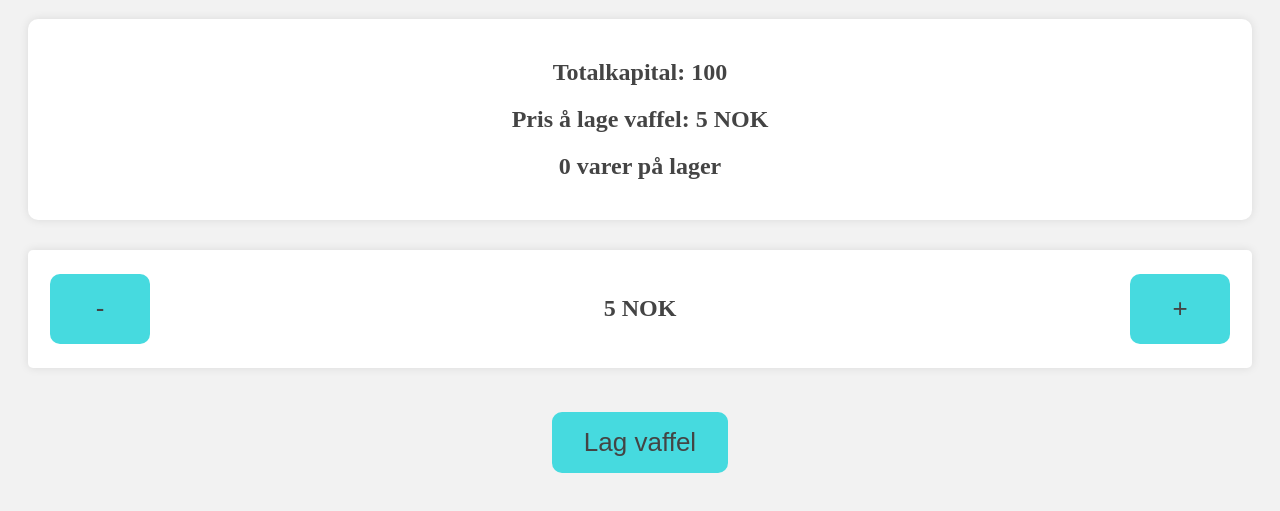
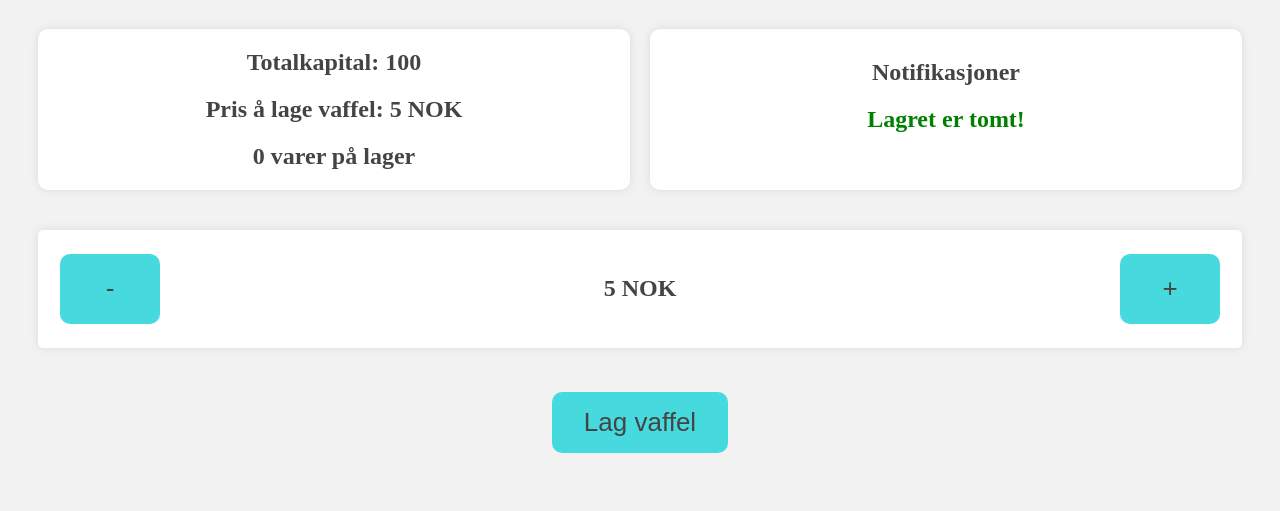
Before and after one commit to londer1/Vaffelboden-spill, a plain HTML site: page index.html in a window 1280 px wide. Shown: the part 89-600 px from the top of the page. Drawn offline with Linux system fonts and the light colour scheme.

Commit message:
masse greier :3

```diff
--- a/index.html
+++ b/index.html
@@ -12,6 +12,7 @@
         Leander's Vaffelbod
     </h1>
     <div class="skrift">
+        <div class="info">
             <h2 id="viserAntallKroner">
                 Totalkapital: 100
             </h2>
@@ -22,6 +23,12 @@
                 0 varer på lager
             </h2>
         </div>
+        <div class="dapa">
+            <h2>Notifikasjoner</h2>
+            <h2 id="notifi" class="notifikasjonsstyling">Du har ingen notifikasjoner</h2>
+        </div>
+    </div>
+
         <div class="beholder">
         <button id="prisNedKnapp" class="prisNedKnapp">
             -
@@ -39,9 +46,7 @@
         </button>
     </div>
 <!-- Denne teksten skal vises en kort stund når en vaffel selges -->
-    <h2 id="solgtTekst">
-        Du solgte en vaffel !!!
-    </h2>
+
     <div class="salgKnappPlassering">
     </div>
 
--- a/script.js
+++ b/script.js
@@ -52,7 +52,6 @@ function forsokSelgVaffel() {
     if (varerPaLager > 0) {
         let salgsSjanse = Math.random() * 100;
 
-
         salgsSjanse -= viserGjeldenePris;
 
         if (salgsSjanse > 0) {
@@ -60,15 +59,19 @@ function forsokSelgVaffel() {
             varerPaLager--;
             document.getElementById("viserVarebeholdning").textContent = varerPaLager + " varer på lager";
             document.getElementById("viserAntallKroner").textContent = "Totalkapital: " + penger;
-            console.log("Vafler solgt!");
+            notifi("En vaffel ble solgt!");
         } else {
-            console.log("Vafler ikke solgt denne gangen.");
+            notifi("Du fikk ikke solgt, vent litt eller senk pris");
         }
     } else {
-        console.log("Ingen vafler å selge!");
-    }
+        notifi("Lagret er tomt!");
+        }
 }
 
+function notifi(melding) {
+    let notifikasjonPanel = document.getElementById("notifi");
+    notifikasjonPanel.textContent = melding;
+}
 
 
 
--- a/style.css
+++ b/style.css
@@ -24,6 +24,8 @@ h1, h2 {
     background-color: #fff;
     border-radius: 5px;
     box-shadow: 0px 0px 10px rgba(0,0,0,0.1);
+    margin-left: 10px;
+    margin-right: 10px;
 }
 
 button {
@@ -59,10 +61,38 @@ button:hover {
 #solgtTekst {
     color: green;
     font-size: 24px;
-    display: none;
 }
 
 .skrift {
+    text-align: center;
+    /* padding: 20px; */
+    /* padding-top: 20px; */
+    margin-bottom: 30px;
+    display: grid;
+    grid-template-columns: 1fr 1fr;
+}
+.dapa {
+    background-color: #fff;
+    border-radius: 10px;
+    box-shadow: 0px 0px 10px rgba(0,0,0,0.1);
+    grid-column: 2;
+    padding:10px;
+    margin: 10px;
+}
+.info {
+    background-color: #fff;
+    border-radius: 10px;
+    box-shadow: 0px 0px 10px rgba(0,0,0,0.1);
+    grid-column: 1;
+    margin: 10px;
+}
+
+.lageKnappPlassering {
+    text-align: center;
+    height: 200px;
+}
+
+.Notifikasjonspanel{
     text-align: center;
     padding: 20px;
     padding-top: 20px;
@@ -71,8 +101,6 @@ button:hover {
     border-radius: 10px;
     box-shadow: 0px 0px 10px rgba(0,0,0,0.1);
 }
-
-.lageKnappPlassering {
-    text-align: center;
-    height: 200px;
+.notifikasjonsstyling {
+    color: green;
 }
```
Lines whose indentation alone changed are shown as unchanged.
